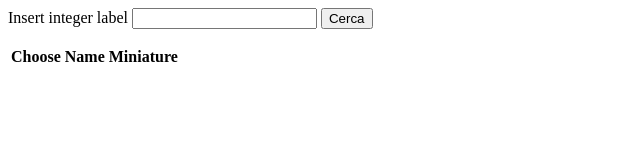
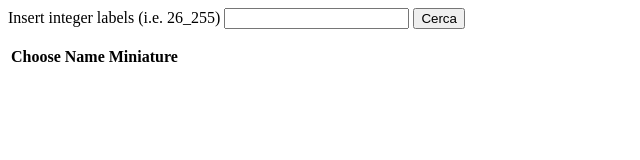
Before and after one commit to ram-pi/brain_viewer, a website: page pages/querytesting.html in a window 1280 px wide. Shown: the whole page, without its empty margins (0-640 px from the left). Drawn offline with nearby package versions, Linux system fonts and the light colour scheme; no server answers.

Commit message:
Added nifti

```diff
--- a/pages/querytesting.html
+++ b/pages/querytesting.html
@@ -44,7 +44,7 @@
 </head>
 <body>
 	<form action="labeledSearch" id="form">
-		<label>Insert integer label </label><input id="label" name="label" type="text" />
+		<label>Insert integer labels (i.e. 26_255) </label><input id="label" name="label" type="text" />
 		<button id="search">Cerca</button>
 	</form>
 	<table id="niftiTable"><tr><th><p>Choose</p></th><th><p>Name</p></th><th><p>Miniature</p></th></tr></table>
```
Also changed, not shown: 2 other files.
